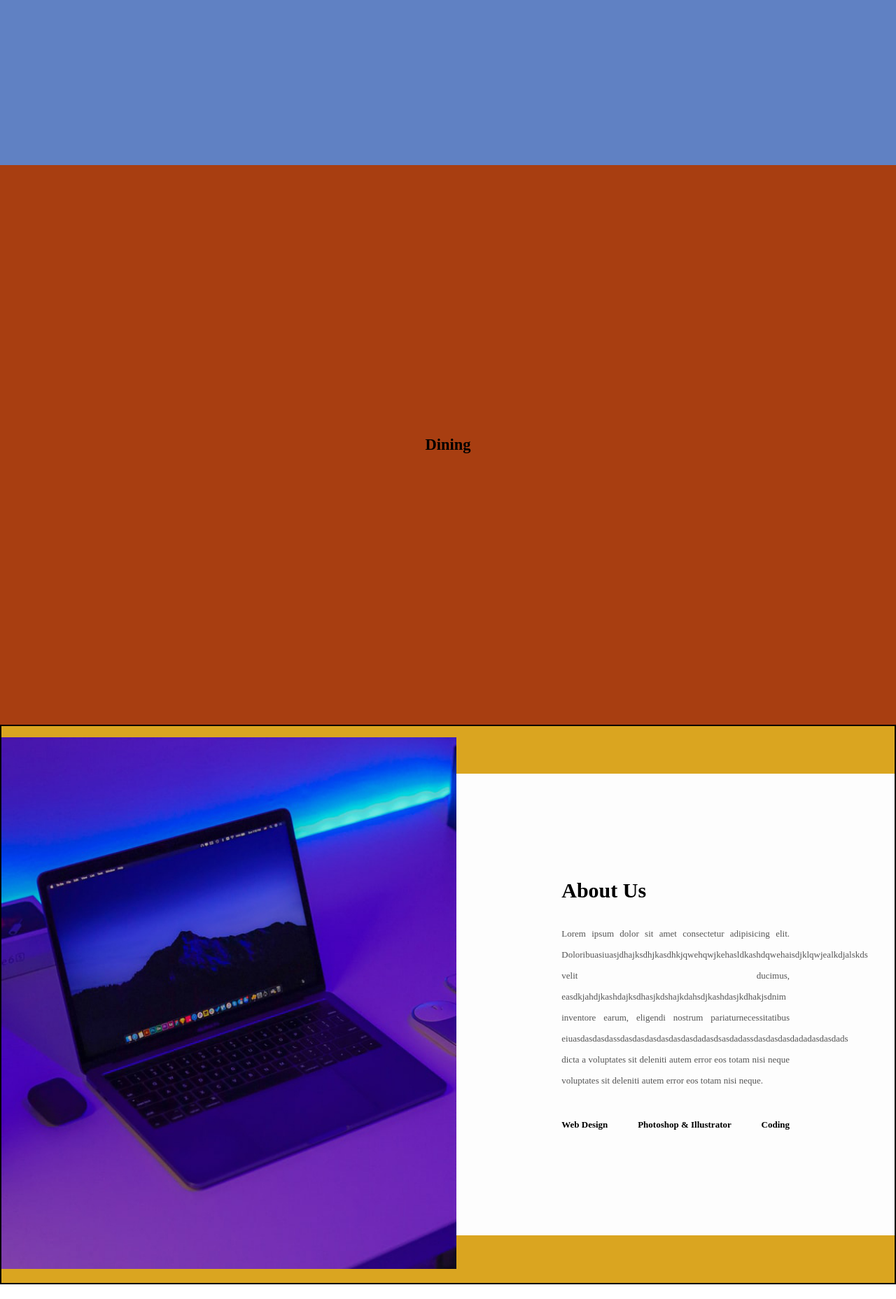
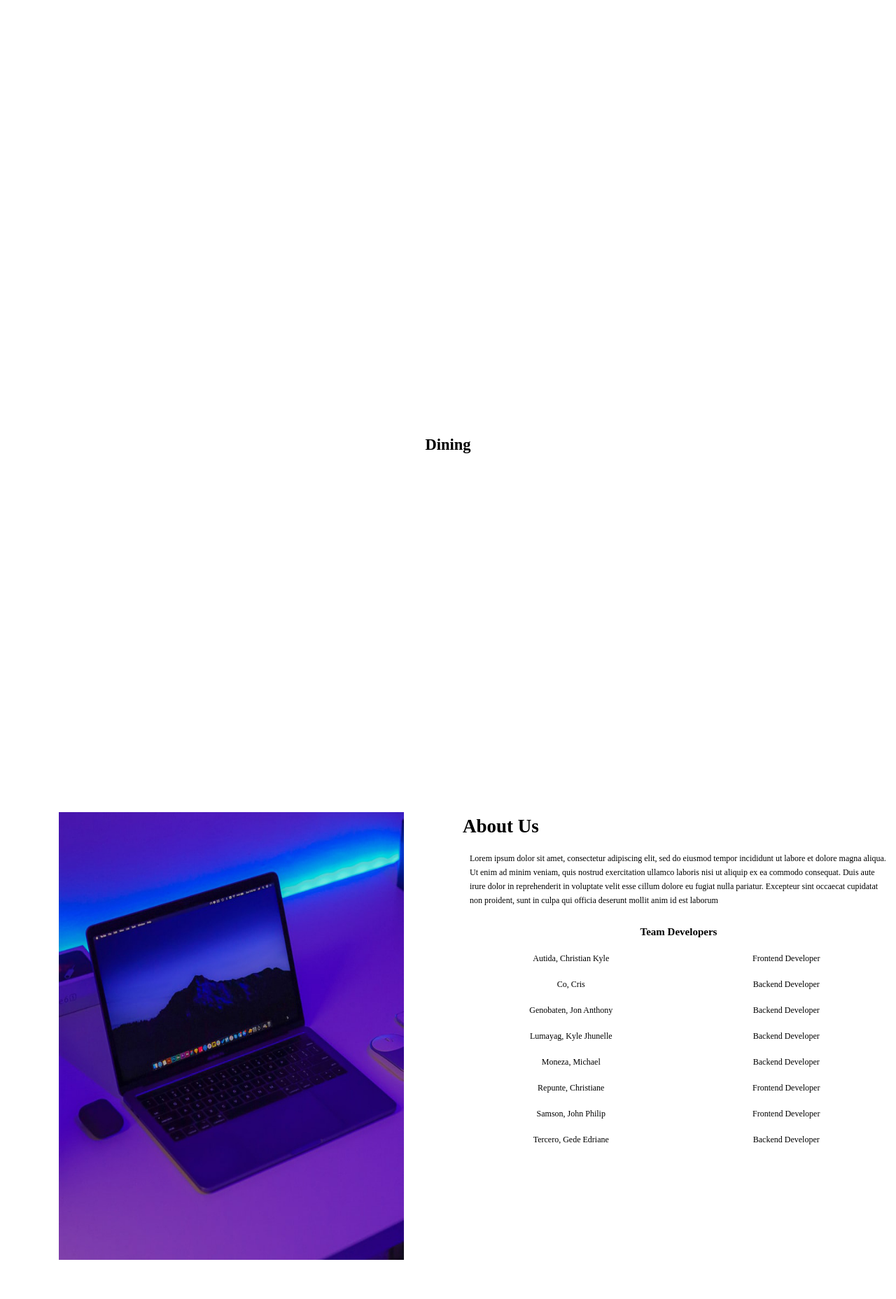
Before and after one commit to genjionn/BienUnido-DiveCamp, a PHP site: page /DiveCamp_Project/index.php in a window 1280 px wide. Shown: the part 1440-3297 px from the top of the page at 70% size. Run offline with PHP 8.4, Linux system fonts and the light colour scheme; some libraries are stand-ins or nearby versions.

Commit message:
change_design Index
Changing design index.php

```diff
--- a/app/views/pages/index.php
+++ b/app/views/pages/index.php
@@ -20,6 +20,7 @@
             font-family: 'Poppins'sans-serif;
             font-size: 15px;
             scroll-behavior: smooth;
+            overflow-x:hidden;
         }
         section {
             height: 100vh;
@@ -61,68 +63,72 @@
             border: 2px solid #f1b24a;
             border-radius: 100px;
             background-color: transparent;
-            color: white;
+            color: #000;
         }
         #home button:hover{
             background-color: #f1b24a;
             animation: pulse 1s;
         }
         #room {
-            background-color: #6081C3;
+            background-color: #fff;
         }
         #dining {
-            background-color: #A83E11;
+            background-color: #fff;
         }
         /* about */
         #about{
-            background-color: goldenrod;
+            margin:10px;
         }
-        #about .about-section{
-            border: 2px solid #000;
+        #about table{
             width: 100%;
-            height: 100%;
-            display: flex;
-            justify-content: left;
+            height: 100vh;
+        }
+        #about table td{
+            width: 50%;
+        }
+        #about table td .image{
+            display:flex;
+            justify-content: center;
             align-items: center;
-            padding: 100px 0;
+            padding:10px 10px;
+            margin-top: 70px;
         }
-        #about .inner-container{
-            background: white;
-            background-size: 55%;
-            background-color: #fdfdfd;
-            overflow: hidden;
-            padding: 100px 0;
-            width: 55%;
-            float: right;
-            background-color: #fdfdfd;
-            padding: 150px;
+        #about table td img{
+            width: 80%;
+            height: 80vh;
         }
-        #about .inner-container h1{
-            margin-bottom: 30px;
-            font-size: 30px;
-            font-weight: 900;
+        #about table td .content{
+            width: 100%;
+            height: 100vh;
+            padding: 20px 10px;
         }
-        #about .text{
-            font-size: 13px;
-            color: #545454;
-            line-height: 30px;
-            text-align: justify;
-            margin-bottom: 40px;
+        #about table td .head{
+            font-size: 18px;
+            margin-top: 100px;
+            margin-bottom:10px;
         }
-        #about .skills{
-            display: flex;
-            justify-content: space-between;
-            font-weight: 700;
-            font-size: 13px;
+        #about table td .text{
+            padding:10px 10px;
+            margin-bottom: 5px;
         }
-        #about .image img{
-            background: no-repeat left;
-            height: 760px;
-            width: inherit;
+        #about table td .text p{
+            font-size: 12px;
+            line-height: 20px;
+        }
+        #about .sec-table{
+            width:100%;
+            height:auto;
+        }
+        #about .sec-table #team{
+            padding:10px 10px;
+            font-size:12px;
+            text-align: center;
         }
         /* contact */
         #contact{
-            padding: 10px 10px;
+            background-image: url("img/bckg.png");
+            background-size:cover;
+
         }
         #contact .contact-container{
             display: flex;
@@ -365,29 +371,73 @@
     </section>
 
     <section id="about">
-    <div class="about-section">
+        <table>
+            <tr>
+                <td>
                     <div class="image">
                         <img src="img/pic.jpg" alt="">
                     </div>
-        <div class="inner-container">
+                </td>
+                <td>
+                    <div class="content">
+                        <div class="head">
                            <h1>About Us</h1>
-            <p class="text">
-                Lorem ipsum dolor sit amet consectetur adipisicing elit. Doloribuasiuasjdhajksdhjkasdhkjqwehqwjkehasldkashdqwehaisdjklqwjealkdjalskds velit ducimus, easdkjahdjkashdajksdhasjkdshajkdahsdjkashdasjkdhakjsdnim inventore earum, eligendi nostrum pariaturnecessitatibus eiuasdasdasdassdasdasdasdasdasdasdadasdsasdadassdasdasdasdadadasdasdads dicta a voluptates sit deleniti autem error eos totam nisi neque voluptates sit deleniti autem error eos totam nisi neque.
+                        </div>
+                        <div class="text">
+                            <p>Lorem ipsum dolor sit amet, consectetur adipiscing elit, sed do eiusmod tempor incididunt ut labore
+                                et dolore magna aliqua. Ut enim ad minim veniam, quis nostrud exercitation ullamco laboris nisi ut aliquip ex ea commodo consequat.
+                                Duis aute irure dolor in reprehenderit in voluptate velit esse cillum dolore eu fugiat nulla pariatur. Excepteur sint occaecat
+                                cupidatat non proident, sunt in culpa qui officia deserunt mollit anim id est laborum
                             </p>
+                        </div>
 
-            <div class="skills">
-                <span>Web Design</span>
-                <span>Photoshop & Illustrator</span>
-                <span>Coding</span>
+                    <table class="sec-table">
+                        <tr>
+                            <th colspan="2" style="padding:10px 10px;">Team Developers</th>
+                        </tr>
+                        <tr>
+                            <td id="team">Autida, Christian Kyle</td>
+                            <td id="team">Frontend Developer</td>
+                        </tr>
+                        <tr>
+                            <td id="team">Co, Cris</td>
+                            <td id="team">Backend Developer</td>
+                        </tr>
+                        <tr>
+                            <td id="team">Genobaten, Jon Anthony</td>
+                            <td id="team">Backend Developer</td>
+                        </tr>
+                        <tr>
+                            <td id="team">Lumayag, Kyle Jhunelle</td>
+                            <td id="team">Backend Developer</td>
+                        </tr>
+                        <tr>
+                            <td id="team">Moneza, Michael</td>
+                            <td id="team">Backend Developer</td>
+                        </tr>
+                        <tr>
+                            <td id="team">Repunte, Christiane</td>
+                            <td id="team">Frontend Developer</td>
+                        </tr>
+                        <tr>
+                            <td id="team">Samson, John Philip</td>
+                            <td id="team">Frontend Developer</td>
+                        </tr>
+                        <tr>
+                            <td id="team">Tercero, Gede Edriane</td>
+                            <td id="team">Backend Developer</td>
+                        </tr>
+                    </table>
                     </div>
-        </div>
-    </div>
+                </td>
+            </tr>
+        </table>
     </section>
 
     <section id="contact">
        <div class="contact-container">
         <div class="image">
-            <img src="img/message.jpg" alt="">
+            <img src="img/message.png" alt="">
         </div>
         <div class="contact-content">
             <h1>Contact Us</h1>
```
Also changed, not shown: other parts of app/views/pages/index.php (+25 -24 lines), public/img/bckg.png (added), public/img/bg.jpg (deleted), public/img/dc.jpg (deleted), public/img/message.jpg (deleted), public/img/message.png (added), public/img/watermark_bg.png (added). Lines whose indentation alone changed are shown as unchanged.
